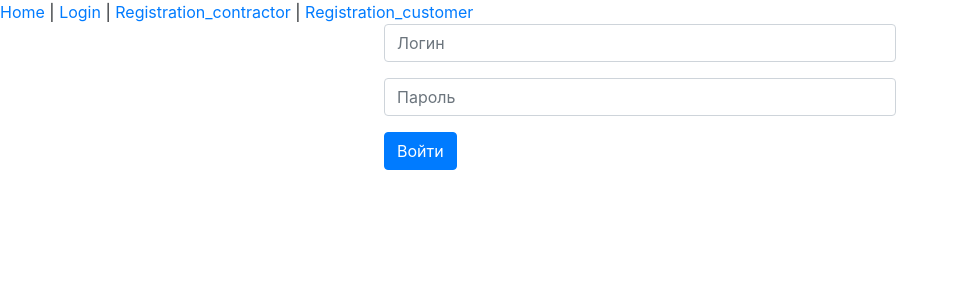
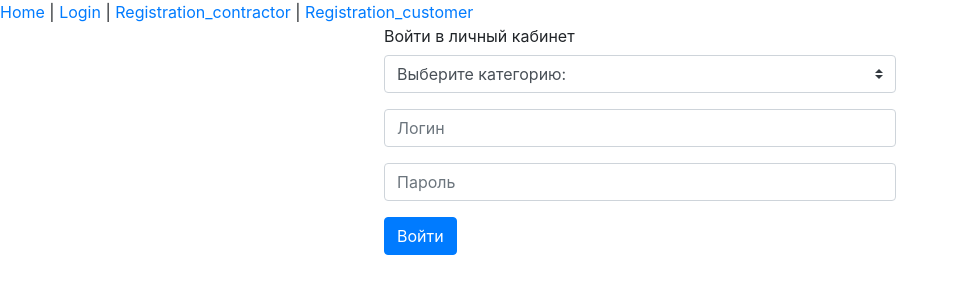
Before and after one commit to HiGal/DigitalSuperHero, a Vue app in the folder frontend/: page /login in a window 1280 px wide. Shown: the top 300 px of the page, without its empty margins (0-958 px from the left). Built offline with nearby package versions, Linux system fonts and the light colour scheme.

Commit message:
change log in

```diff
--- a/frontend/package.json
+++ b/frontend/package.json
@@ -8,10 +8,13 @@
     "lint": "vue-cli-service lint"
   },
   "dependencies": {
+    "axios": "^0.18.0",
     "bootstrap": "^4.3.1",
     "bootstrap-vue": "^2.0.0-rc.16",
     "core-js": "^2.6.5",
     "moment": "^2.24.0",
+    "react-native-gesture-handler": "^1.1.0",
+    "react-navigation": "^3.6.1",
     "vue": "^2.6.10",
     "vue-router": "^3.0.1",
     "vuex": "^3.0.1"
--- a/frontend/src/views/Login.vue
+++ b/frontend/src/views/Login.vue
@@ -1,6 +1,16 @@
 <template>
   <div class="login_form">
-      <b-form @submit="onSubmit" @reset="onReset" v-if="show" label="Войти в личный кабинет">
+    <b-form @submit="onSubmit" @reset="onReset" v-if="show">
+      <b-form-group label="Войти в личный кабинет">
+        <b-form-group>
+          <b-form-select
+            id="input-3"
+            v-model="form.role"
+            :options="roles"
+            required
+          ></b-form-select>
+        </b-form-group>
+
         <b-form-group>
           <b-form-input
             id="login"
@@ -21,27 +31,60 @@
         </b-form-group>
 
         <b-button type="submit" variant="primary">Войти</b-button>
-
+      </b-form-group>
     </b-form>
   </div>
 </template>
 
 <script>
+import axios from "axios";
 export default {
   name: "login",
   data() {
     return {
       form: {
+        role: "",
         login: "",
         password: ""
       },
+      // roles: [
+      //   { text: "Выберите категорию:", value: "" },
+      //   { text: "Заказчик", value: "customer" },
+      //   { text: "Подрядчик", value: "contractor" }
+      // ],
+      roles:[{ text: "Выберите категорию:", value: "" }, "Заказчик", "Подрядчик"],
       show: true
     };
   },
   methods: {
     onSubmit(evt) {
       evt.preventDefault();
-      alert(JSON.stringify(this.form));
+      this.token = this.login(
+        this.form.role,
+        this.form.login,
+        this.form.password
+      );
+    },
+    login(user_type, email, password) {
+      const AXIOS = axios.create({
+        baseURL: "http://10.20.35.154:5000",
+        headers: {
+          "Content-Type": "application/json; charset=UTF-8"
+        }
+      });
+
+      AXIOS.post("/login", {
+        user_type: user_type,
+        email: email,
+        password: password
+      })
+        .then(response => {
+          localStorage.setItem("token", response.data.token);
+        })
+        .catch(() => {
+          localStorage.removeItem("token");
+        });
+      return localStorage.getItem("token");
     }
   }
 };
```
Lines whose indentation alone changed are shown as unchanged.
